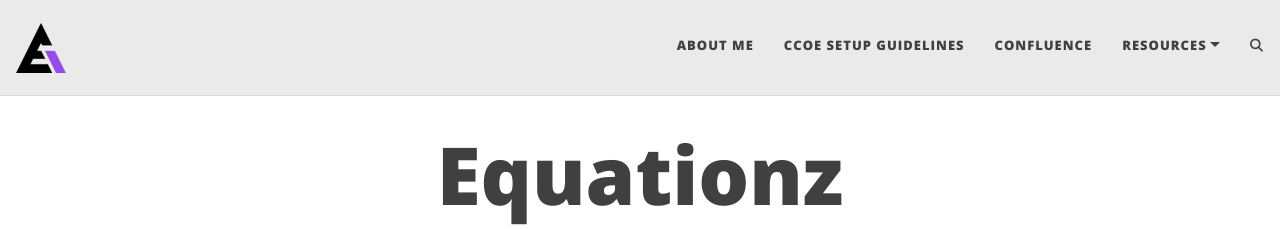
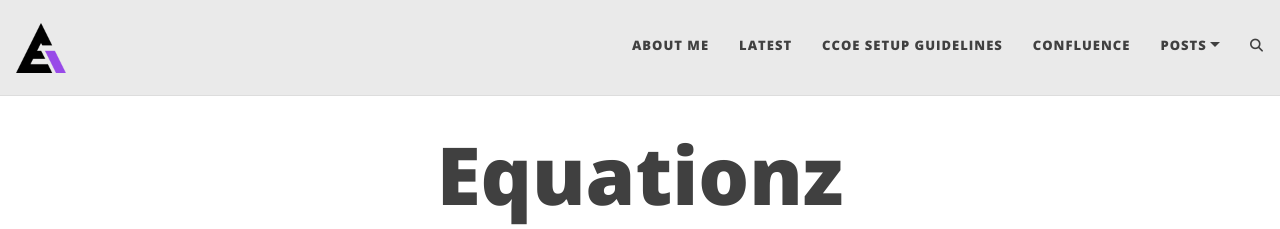
Before and after one commit to raghavendraprakash/equationz.github.io, a Jekyll site: the page built from index.html, in a window 1280 px wide. Shown: the top 229 px of the page. Built offline with Jekyll 4.4.1, drawn with Linux system fonts in a browser that asks for light colours; the list of posts is cut into pages by our own code; comment, search, counter and statistics services are not loaded.

Commit message:
Update _config.yml

```diff
--- a/_config.yml
+++ b/_config.yml
@@ -21,9 +21,10 @@ author: Raghavendra Prakash
 
 navbar-links:
   About Me: "aboutme"
+  Latest: "what_latest"
   CCoE Setup Guidelines: "ccoe"
   Confluence: "https://youneedawiki.com/app/page/14mfO0WgAr7WEE2cRFzolBl8qgmVQwmQR?p=14mfO0WgAr7WEE2cRFzolBl8qgmVQwmQR"
-  Resources:
+  Posts:
     - How do you establish CCoE (Part 1): "https://www.linkedin.com/pulse/cloud-center-excellence-do-you-need-one-what-adoption-prakash/?trackingId=0P7LILpSRLCcQpNFUEIuqA%3D%3D"
     - How do you establish CCoE (Part 2): "https://www.linkedin.com/pulse/cloud-center-excellence-how-structure-team-raghavendra-prakash/?trackingId=BzPF0a6uRyuikJfeB3k0%2BQ%3D%3D"
     - How do you establish CCoE (Part 3): "https://www.linkedin.com/pulse/cloud-center-excellence-focus-areas-charter-setting-ball-prakash/?trackingId=BzPF0a6uRyuikJfeB3k0%2BQ%3D%3D"
```
